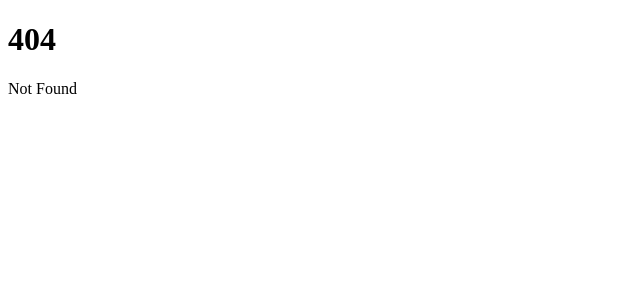
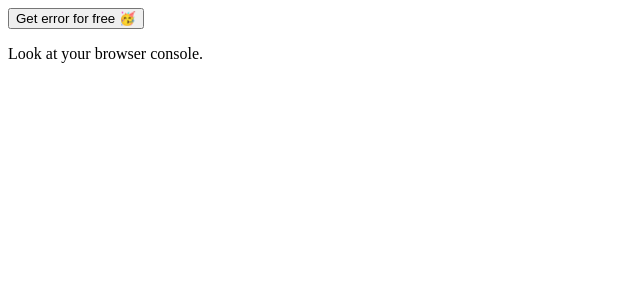
Before and after one commit to ala-garbaa-pro/SvelteKitPlayground, a SvelteKit app: page /ch1-lifecycles/code-snipped/04-break-init-lifecycle in a window 1280 px wide. Before the commit this address had no page. Shown: the top 300 px of the page, without its empty margins (0-640 px from the left). Built offline with nearby package versions, Linux system fonts and the light colour scheme.

Commit message:
04-break-init-lifecycle

```diff
--- /dev/null
+++ b/src/routes/ch1-lifecycles/code-snipped/04-break-init-lifecycle/+page.svelte
@@ -0,0 +1,10 @@
+<script>
+  import { onMount } from "svelte";
+  function buttonClicked() {
+    onMount(() => console.log("onMount!"));
+  }
+</script>
+
+<button on:click={buttonClicked}>Get error for free 🥳</button>
+
+<p>Look at your browser console.</p>
```
